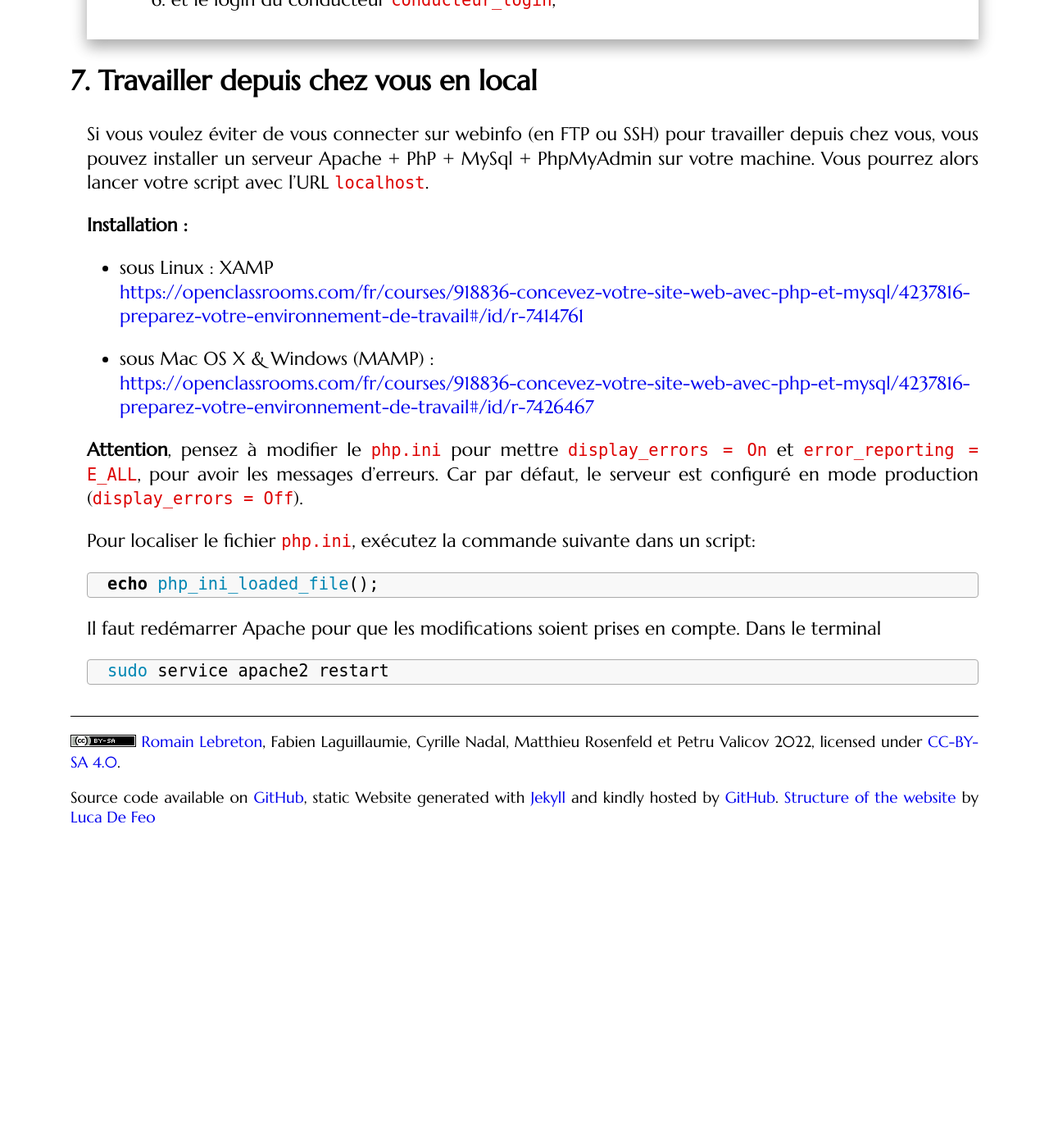
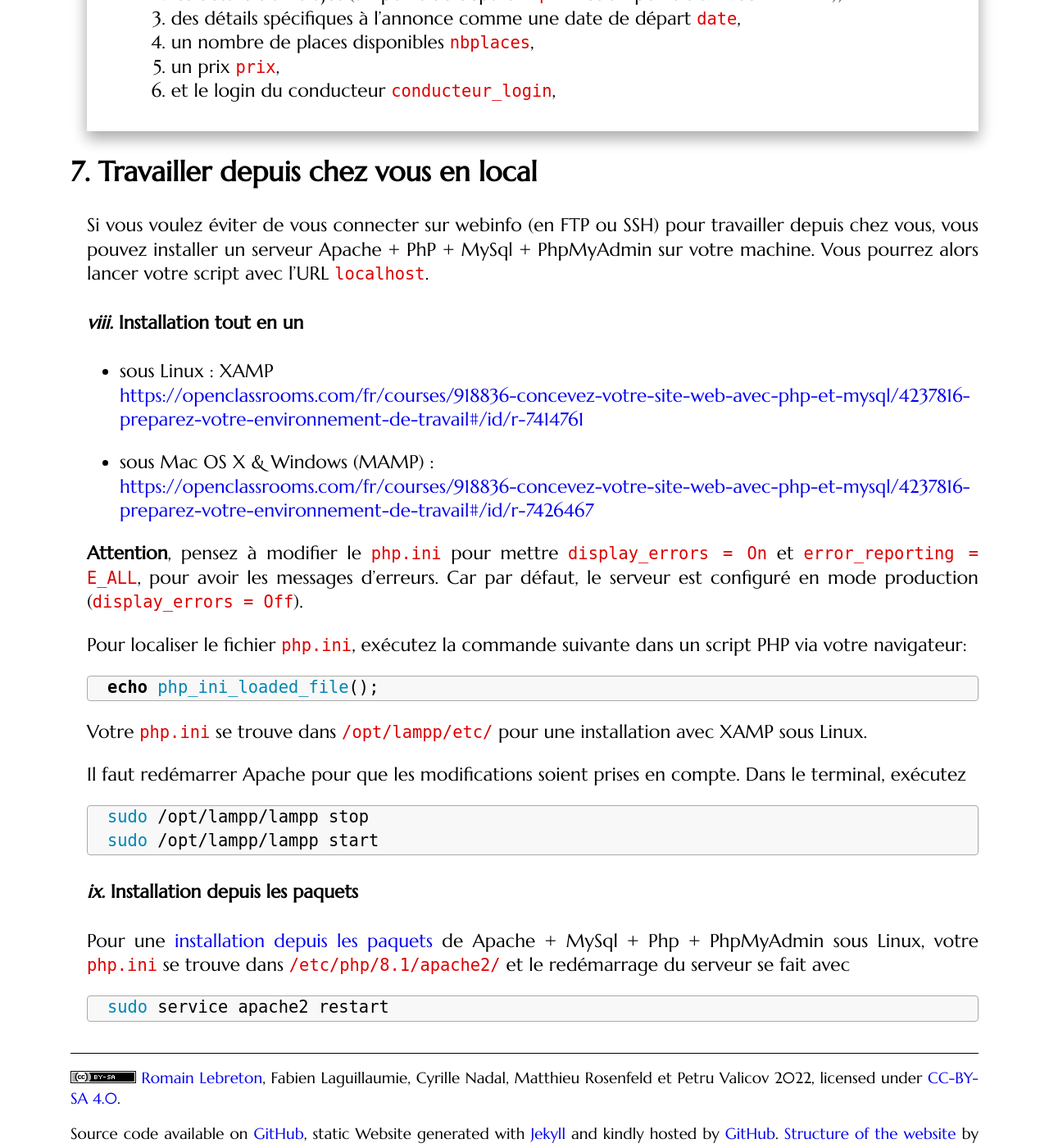
Before and after one commit to romainlebreton/R3.01-DeveloppementWeb, a Jekyll site: the page built from tutorials/tutorial1.md, in a window 1280 px wide and 1400 px high, scrolled down 19605 px. Shown: the whole window at 82% size. Built offline with Jekyll 4.4.1, drawn with Linux system fonts in a browser that asks for light colours; some web fonts are replaced; before the commit the page ends 20634 px from its top, so only the background shows below that; some of the changed text lies outside the part shown.

Commit message:
PhpStorm : PHP 8.1 Install LAMP : php.ini

````diff
--- a/tutorials/tutorial1.md
+++ b/tutorials/tutorial1.md
@@ -737,6 +737,8 @@ function ServeurWeb(Requete $requete) : Reponse {
    * les sorties des getters
    * les arguments du constructeur
 
+   **Note :** Pour pouvoir utiliser les déclarations de type, il faut indiquer à PhpStorm que vous voulez utiliser la version 8.1 du langage PHP. Pour ceci, cliquez en bas à droite de l'IDE sur `PHP: *.*` pour basculer vers `PHP: 8.1`.
+
 2. Testez que PHP vérifie bien les types : dans `testVoiture.php`, appelez une fonction qui attend en argument un `string` en lui donnant à la place un tableau (le tableau vide `[]` par exemple). Vous devez recevoir un message comme suit
 
    ```
@@ -889,7 +891,7 @@ prenom)`
 
 Si vous voulez éviter de vous connecter sur webinfo (en FTP ou SSH) pour travailler depuis chez vous, vous pouvez installer un serveur Apache + PhP + MySql + PhpMyAdmin sur votre machine. Vous pourrez alors lancer votre script avec l'URL `localhost`.
 
-**Installation :**
+#### Installation tout en un
 
 * sous Linux : XAMP
    [https://openclassrooms.com/fr/courses/918836-concevez-votre-site-web-avec-php-et-mysql/4237816-preparez-votre-environnement-de-travail#/id/r-7414761](https://openclassrooms.com/fr/courses/918836-concevez-votre-site-web-avec-php-et-mysql/4237816-preparez-votre-environnement-de-travail#/id/r-7414761)
@@ -901,15 +903,25 @@ Si vous voulez éviter de vous connecter sur webinfo (en FTP ou SSH) pour travai
 et `error_reporting = E_ALL`, pour avoir les messages d'erreurs. Car par défaut,
 le serveur est configuré en mode production (`display_errors = Off`).
 
-Pour localiser le fichier `php.ini`, exécutez la commande suivante dans un script:
+Pour localiser le fichier `php.ini`, exécutez la commande suivante dans un script PHP via votre navigateur:
 ```php
 echo php_ini_loaded_file();
 ```
+Votre `php.ini` se trouve dans `/opt/lampp/etc/` pour une installation avec XAMP sous Linux.
 
-Il faut redémarrer Apache pour que les modifications soient prises en compte. Dans le terminal
+Il faut redémarrer Apache pour que les modifications soient prises en compte. Dans le terminal, exécutez
+```bash
+sudo /opt/lampp/lampp stop
+sudo /opt/lampp/lampp start
+```
+
+#### Installation depuis les paquets
+
+Pour une [installation depuis les paquets](https://www.google.com/search?q=install+apache+php+phpmyadmin+mysql+ubuntu&tbs=qdr:y) de Apache + MySql + Php + PhpMyAdmin sous Linux, votre `php.ini` se trouve dans `/etc/php/8.1/apache2/` et le redémarrage du serveur se fait avec
 ```bash
 sudo service apache2 restart
 ```
+
 
 <!-- Si ça ne marche pas, c'est que l'on édite pas le bon php.ini . Afficher la
 configuration vec phpinfo() pour trouver le php.ini qui est utilisé -->
````
